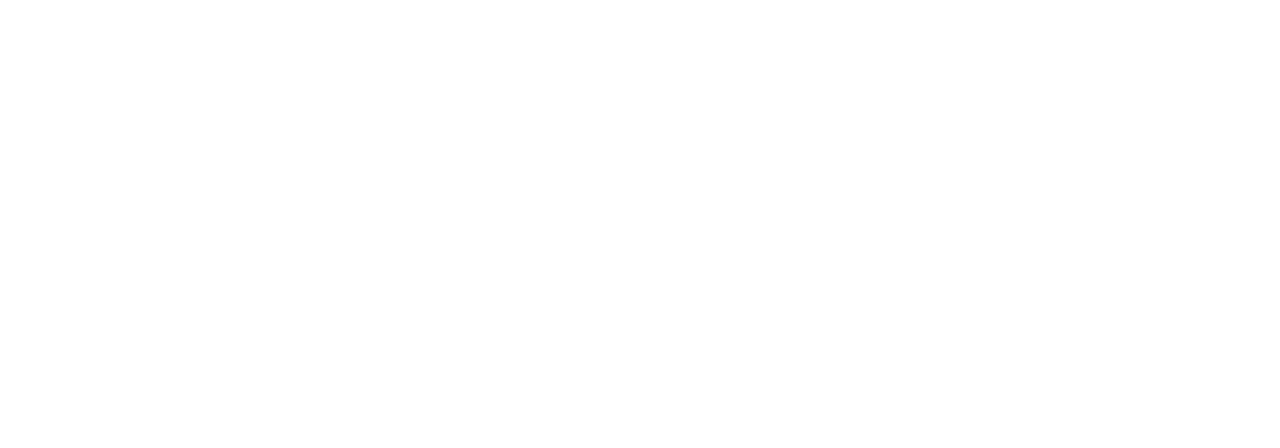
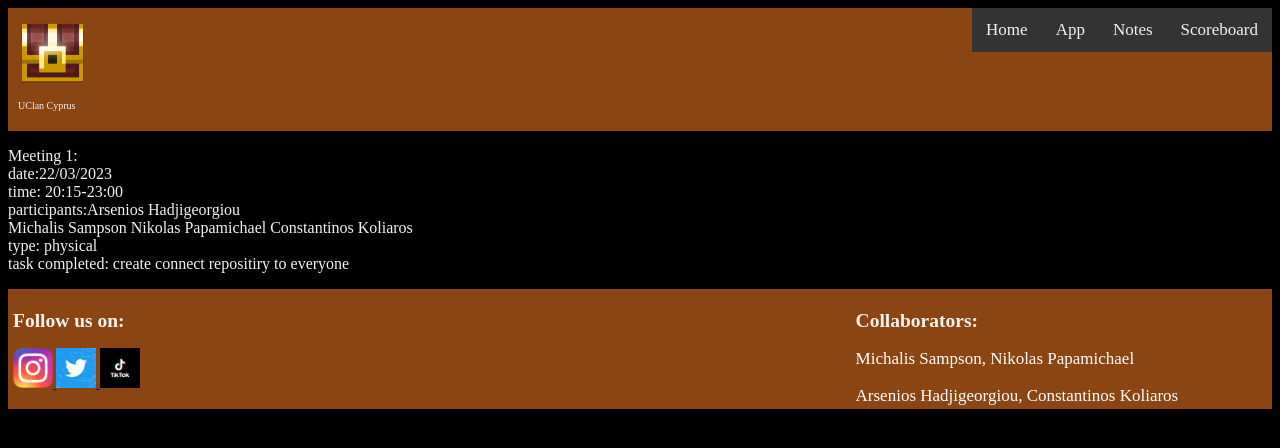
Before and after one commit to msampson4/the-eagles, a plain HTML site: page Notes/Notes.html in a window 1280 px wide. Drawn offline with Linux system fonts and the light colour scheme.

Commit message:
created the notes page

```diff
--- a/Notes/Notes.css
+++ b/Notes/Notes.css
@@ -0,0 +1,53 @@
+.header {
+    padding: 10px;
+    text-align: left;
+    background: saddlebrown;
+    color: white;
+    font-size: 10px;
+}
+.topNav a {
+    float: right;
+    color: #f2f2f2;
+    text-align: center;
+    padding: 12px 14px;
+    text-decoration: none;
+    font-size: 17px;
+    background-color: #333333;
+}
+
+.topNav a:hover {
+    background-color: #f2f2f2;
+    color: #333333;
+}
+body{
+    background-color: black;
+}
+p{
+    color: #f2f2f2;
+}
+footer{
+    height: 50px;
+    width: 100%;
+
+}
+@media screen and (max-width: 600px) {
+    .column {
+        width: 100%;
+    }
+
+}
+.column p {
+    font-size: 17px;
+    color:white;
+}
+* {
+    box-sizing: border-box;
+}
+.column {
+    float: left;
+    width: 33.33%;
+    height:120px;
+    font-size: 13px;
+    color:#f2f2f2;
+    padding: 5px;
+}
--- a/Notes/Notes.html
+++ b/Notes/Notes.html
@@ -3,20 +3,66 @@
 <head>
     <meta charset="UTF-8">
     <title>Title</title>
+    <link rel="stylesheet" href="../Notes/Notes.css">
+    <meta name="viewport" content="width=device-width, initial-scale=1">
+    <div class="topNav">
+        <a href="../Scoreboard/Scoreboard.html">Scoreboard</a>
+        <a href="../Notes/Notes.html">Notes</a>
+        <a href="../App/app.html">App</a>
+        <a href="../index/index.html">Home</a>
+    </div>
 </head>
 <body>
-<!--
-meeting 1:
-date:22/03/2023
-time: 20:15-23:00
-participants:Arsenios Hadjigeorgiou
-Michalis Sampson
-Nikolas Papamichael
-Constantinos Koliaros
-type:  we met at a caffe and we discussed the
-task completed: create connect repositiry to everyone
-next task :
 
--->
+    <div class="header">
+
+        <img src="/images/pngegg.png" alt="Treasure Hunt" style="width:70px; height:70px;">
+        <p>UClan Cyprus</p>
+    </div>
+
+
+
+<p>
+    Meeting 1:<br>
+
+    date:22/03/2023<br>
+
+    time: 20:15-23:00<br>
+
+    participants:Arsenios Hadjigeorgiou<br>
+
+    Michalis Sampson
+    Nikolas Papamichael
+    Constantinos Koliaros<br>
+
+    type:  physical<br>
+
+    task completed: create connect repositiry to everyone
+</p>
+    <footer>
+        <div class="column" style="background-color:saddlebrown;">
+            <h2>Follow us on:</h2>
+            <a href="https://www.instagram.com/treasurehuntco1111/">
+                <img src="../images/Instagram_logo_2016.jpg" height="40" width="40"/>
+            </a>
+            <a href="https://twitter.com/huntco1111">
+                <img src="../images/u6qfBBkF_400x400.jpg" height="40" width="40"/>
+            </a>
+            <a href="https://www.tiktok.com/@treasurehuntco1111">
+                <img src="../images/761b5a3f301cbc3cb3a98f9d63169076.png" height="40" width="40"/>
+            </a>
+        </div>
+        <div class="column" style="background-color:saddlebrown;">
+
+
+        </div>
+
+        <div class="column" style="background-color:saddlebrown;">
+            <h2>Collaborators:</h2>
+            <p> Michalis Sampson, Nikolas Papamichael</p>
+            <p> Arsenios Hadjigeorgiou, Constantinos Koliaros</p>
+
+        </div>
+    </footer>
 </body>
 </html>
```
Also changed, not shown: App/app.css (added), images/app.css (deleted).
